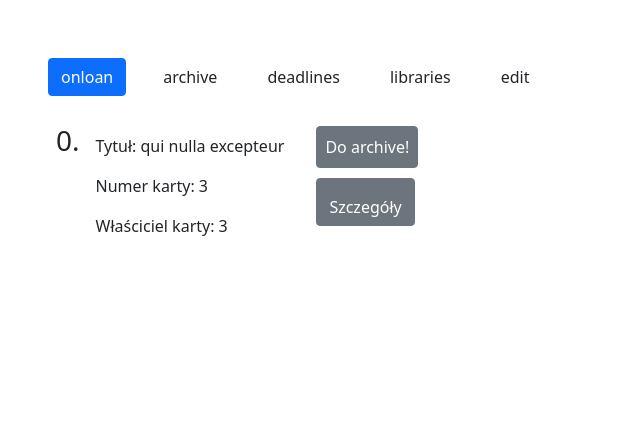
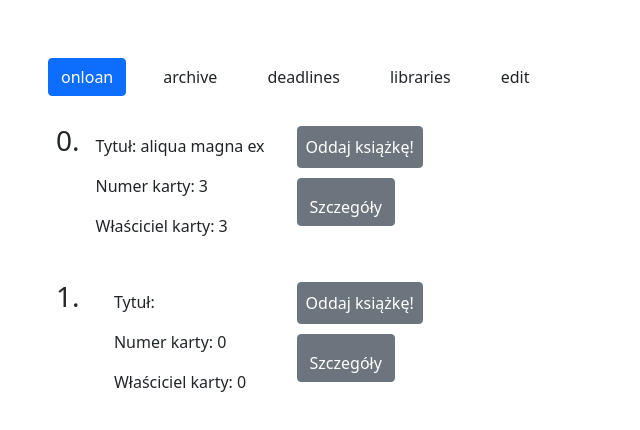
Before and after one commit to thiefunny/biblioteki-angular, an Angular app: page /onloan in a window 1280 px wide. Shown: the top 430 px of the page, without its empty margins (0-640 px from the left). Built offline with nearby package versions, Linux system fonts and the light colour scheme; data requests are answered from the project's data file.

Commit message:
work in progress

```diff
--- a/api/db.json
+++ b/api/db.json
@@ -1,14 +1,24 @@
 {
   "onloan": [
     {
-      "id": 0,
-      "title": "qui nulla excepteur",
+      "id": 2,
+      "title": "aliqua magna ex",
       "cardId": 3,
-      "penalty": 6,
+      "penalty": 1,
+      "returned": true,
+      "libraryId": 2,
+      "dateOfLoan": "2022-05-18T09:28:40.207Z",
+      "returnDate": "2023-04-23T18:25:43.511Z"
+    },
+    {
+      "title": "",
+      "libraryId": 0,
+      "dateOfLoan": "2023-01-06T09:44:20.580Z",
+      "cardId": 0,
+      "penalty": 0,
       "returned": false,
-      "libraryId": 2,
-      "dateOfLoan": "2022-02-20T23:35:54.877Z",
-      "returnDate": "2023-04-23T18:25:43.511Z"
+      "returnDate": "2023-01-06T09:44:20.580Z",
+      "id": 6
     }
   ],
   "archive": [
@@ -23,14 +33,14 @@
       "returnDate": "2023-04-23T18:25:43.511Z"
     },
     {
-      "id": 2,
-      "title": "aliqua magna ex",
-      "cardId": 3,
-      "penalty": 1,
-      "returned": true,
-      "libraryId": 2,
-      "dateOfLoan": "2022-05-18T09:28:40.207Z",
-      "returnDate": "2023-04-23T18:25:43.511Z"
+      "title": "",
+      "libraryId": 0,
+      "dateOfLoan": "2023-01-06T09:43:14.197Z",
+      "cardId": 0,
+      "penalty": 0,
+      "returned": false,
+      "returnDate": "2023-01-06T09:43:14.198Z",
+      "id": 5
     }
   ],
   "libraries": [
--- a/src/app/book-details/book-details.component.ts
+++ b/src/app/book-details/book-details.component.ts
@@ -8,7 +8,7 @@ import {
   UrlSegment,
 } from '@angular/router';
 import { BookService } from 'src/app/shared/book.service';
-import { Book } from '../shared/book.interface';
+import { BookAttrs } from '../shared/book.interface';
 import { Subscription } from 'rxjs';
 
 @Component({
@@ -19,7 +19,7 @@ import { Subscription } from 'rxjs';
 export class BookDetailsComponent implements OnInit, OnDestroy {
   subscriptions = new Subscription();
 
-  book: Book | undefined;
+  book: BookAttrs | undefined;
   books = this.bookService.books;
   router = inject(Router);
   activatedRoute = inject(ActivatedRoute);
@@ -34,7 +34,7 @@ export class BookDetailsComponent implements OnInit, OnDestroy {
       .subscribe((book) => (this.book = book));
 
     this.activatedRoute.params.subscribe(() => {
-      this.bookService.getBook(this.router.url).subscribe((book: Book) => {
+      this.bookService.getBook(this.router.url).subscribe((book: BookAttrs) => {
         this.book = book;
       });
     });
--- a/src/app/books/books-list.component.html
+++ b/src/app/books/books-list.component.html
@@ -12,11 +12,14 @@
       </div>
       <div class="ps-4 pe-4">
         <button class="btn btn-secondary p-2 d-block"
-                (click)="transfer(book)">Do {{targetDepartment}}!</button>
+                (click)="transfer(book)">{{transferCopy}}!</button>
         <button class="btn btn-secondary pt-3"
                 [routerLink]="[book.id]">Szczegóły</button>
       </div>
     </section>
   </section>
+  <p *ngIf="!books.length">
+    Brak książek
+  </p>
   <router-outlet></router-outlet>
 </div>
--- a/src/app/books/books-list.component.ts
+++ b/src/app/books/books-list.component.ts
@@ -1,7 +1,7 @@
-import { Component, Input, inject } from '@angular/core';
+import { ChangeDetectorRef, Component, Input, inject } from '@angular/core';
 import { ActivatedRoute, Router } from '@angular/router';
 import { Subscription } from 'rxjs';
-import { Book, Department, EDepartment } from '../shared/book.interface';
+import { BookAttrs, Department, EDepartment } from '../shared/book.interface';
 import { BookService } from '../shared/book.service';
 
 @Component({
@@ -14,46 +14,69 @@ export class BooksListComponent {
   bookService = inject(BookService);
   router = inject(Router);
   activatedRoute = inject(ActivatedRoute);
-  department = EDepartment;
-  _route = this.router.url;
-
-  @Input() currentDepartment: Department = EDepartment.onloan;
+  department = '';
+  cd = inject(ChangeDetectorRef);
 
   ngOnInit(): void {
-    let department = '';
-    this.activatedRoute.url.subscribe((url) => department = url[0].path);
-    this.bookService.getBooks(`/${department}`).subscribe((books: Book[]) => {
-      this.bookService.books = books;
-    });
+    this.subscriptions.add(
+      this.activatedRoute.url.subscribe(
+        (url) => (this.department = url[0].path)
+      )
+    );
+    this.subscriptions.add(
+      this.bookService
+        .getBooks(`/${this.department}`)
+        .subscribe((books: BookAttrs[]) => {
+          this.bookService.books = books;
+        })
+    );
   }
 
-  transfer(book: Book) {
-    switch (this._route.slice(1)) {
+  _transfer(book: BookAttrs, toDepartment: Department, fromDepartment: Department) {
+    this.subscriptions.add(
+      this.bookService.saveBook(book, toDepartment).subscribe({
+        next: () => console.log(`zapamietane w ${toDepartment}`),
+        error: () => console.log(`nie zapamietane ${toDepartment}`),
+      })
+    );
+    this.subscriptions.add(
+      this.bookService.deleteBook(book, fromDepartment).subscribe({
+        next: () => {
+          console.log(`skasowane z ${fromDepartment}`);
+          this.bookService.books.splice(
+            this.bookService.books.indexOf(book),
+            1
+          );
+        },
+        error: () => {
+          console.log(`nie skasowane z ${fromDepartment}`);
+        },
+      })
+    );
+  }
+
+  transfer(book: BookAttrs) {
+    switch (this.department) {
       case EDepartment.onloan:
-        {
-          this.bookService.saveBook(book, EDepartment.archive).subscribe();
-        }
+        this._transfer(book, EDepartment.archive, EDepartment.onloan);
         break;
       case EDepartment.archive:
-        {
-          this.bookService.saveBook(book, EDepartment.onloan).subscribe();
-        }
+        this._transfer(book, EDepartment.onloan, EDepartment.archive);
         break;
     }
   }
 
-  get targetDepartment(): EDepartment | string | undefined {
-    return this.currentDepartment === EDepartment.onloan
-      ? EDepartment.archive
-      : EDepartment.onloan.slice(0, -1);
+  get transferCopy(): string {
+    return this.department === EDepartment.onloan
+      ? 'Oddaj książkę'
+      : 'Wypożycz ponownie';
   }
 
-  get books(): Book[] {
+  get books(): BookAttrs[] {
     return this.bookService.books;
   }
 
   ngOnDestroy() {
-    // dlaczego tu działa unsubcribe on Destroy, skoro nie zostaje przeładowany komponent?
-    // this.subscriptions.unsubscribe();
+    this.subscriptions.unsubscribe();
   }
 }
--- a/src/app/form/form.component.ts
+++ b/src/app/form/form.component.ts
@@ -1,10 +1,17 @@
 import { HttpClient } from '@angular/common/http';
 import { Component, OnInit } from '@angular/core';
-import { FormControl, FormGroup } from '@angular/forms';
+import { FormControl, FormGroup, Validators } from '@angular/forms';
 import { environment } from 'src/environments/environment';
-import { Book } from '../shared/book.interface';
+import {
+  BookAttrs,
+  EDepartment,
+  IdCard,
+  Library,
+} from '../shared/book.interface';
 import { BookService } from '../shared/book.service';
 import { DatabaseService } from '../shared/database.service';
+import { Book } from '../shared/book.class';
+import { Subscription } from 'rxjs';
 
 @Component({
   selector: 'app-form',
@@ -13,11 +20,14 @@ import { DatabaseService } from '../shared/database.service';
 })
 export class FormComponent implements OnInit {
   now = new Date();
-  // route = inject(ActivatedRouteSnapshot)
+  book: BookAttrs | undefined;
+  libraries: Library[] | undefined;
+  idCards: IdCard[] | undefined;
 
-  get savedbook() {
-    return this.bookService.savedbook;
-  }
+  constructor(
+    private bookService: BookService,
+    private database: DatabaseService
+  ) {}
 
   // get returnDate(): Date | undefined {
   //   if (this.dateOfLoan) {
@@ -27,55 +37,72 @@ export class FormComponent implements OnInit {
   // },
 
   bookForm = new FormGroup({
-    title: new FormControl('Przykładowa książka'),
-    library: new FormControl('32'),
-    dateOfLoan: new FormControl(new Date()),
-    idCard: new FormControl(null),
-    penalty: new FormControl(0),
-    returned: new FormControl(false),
-    returnDate: new FormControl(new Date()),
+    title: new FormControl('', {
+      nonNullable: true,
+      validators: [Validators.required],
+    }),
+
+    libraryId: new FormControl(0, {
+      nonNullable: true,
+      validators: [Validators.required],
+    }),
+
+    dateOfLoan: new FormControl(new Date(), { nonNullable: true }),
+
+    cardId: new FormControl(0, {
+      nonNullable: true,
+      validators: [Validators.required],
+    }),
+
+    penalty: new FormControl(0, { nonNullable: true }),
+    returned: new FormControl(false, { nonNullable: true }),
+    returnDate: new FormControl(new Date(), { nonNullable: true }),
   });
 
   onSubmit() {
-    console.log(this.bookForm.getRawValue());
-    // const book: Book = this.bookForm.getRawValue
-
-    // console.log(book);
-
-    // this.bookService.addBook(book);
-
-    this.httpClient
-      .get<Book[]>(`${environment.apiUrl}/books`)
-      .subscribe((books) => {
-        this.bookService.books = books;
-      });
+    const newBook = this.bookForm.getRawValue();
+    this.bookService.saveBook(newBook, EDepartment.onloan).subscribe({
+      next: () => {
+        console.log('saved');
+      },
+    });
   }
 
   librarySelected = this.database.librarySelected;
   cardSelected = this.database.cardSelected;
-  libraries = this.database.getLibraries;
-  idCards = this.database.getIDcards;
 
-  constructor(
-    private bookService: BookService,
-    private database: DatabaseService,
-    private httpClient: HttpClient,
-  ) {}
-
-  onLibrarySelected(event: any) {
-    this.bookService.onLibrarySelected(event);
-    this.librarySelected = this.database.librarySelected;
+  getLibraries(): Subscription {
+    return this.bookService
+      .getLibraries()
+      .subscribe((libraries) => (this.libraries = libraries));
   }
 
-  onCardSelected(event: any) {
-    this.bookService.onCardSelected(event);
-    this.cardSelected = this.database.cardSelected;
-    // console.log(this.cardSelected);
+  getIdCards(): Subscription {
+    return this.bookService.getIdCards().subscribe((idCards) => {
+      this.idCards = idCards;
+      // console.log(this.idCards);
+    });
   }
 
+  get savedbook() {
+    return this.bookService.savedbook;
+  }
+
+  // onLibrarySelected(event: any) {
+  //   this.bookService.onLibrarySelected(event);
+  //   this.librarySelected = this.database.librarySelected;
+  // }
+
+  // onCardSelected(event: any) {
+  //   this.bookService.onCardSelected(event);
+  //   this.cardSelected = this.database.cardSelected;
+  //   // console.log(this.cardSelected);
+  // }
+
   ngOnInit(): void {
+    this.getLibraries();
+    this.getIdCards();
     // const bookID = this.route.params['bookId'];
-// console.log(bookID);
-
+    // console.log(bookID);
   }
 }
--- a/src/app/shared/book.interface.ts
+++ b/src/app/shared/book.interface.ts
@@ -10,7 +10,7 @@ export interface Library {
   address: string;
 }
 
-export interface Book {
+export interface BookAttrs {
   id?: number;
   title: string;
   libraryId: number;
--- a/src/app/shared/book.service.ts
+++ b/src/app/shared/book.service.ts
@@ -2,14 +2,14 @@ import { HttpClient } from '@angular/common/http';
 import { Injectable } from '@angular/core';
 import { Observable } from 'rxjs';
 import { environment } from 'src/environments/environment';
-import { Book, Department } from './book.interface';
+import { BookAttrs, Department, IdCard, Library } from './book.interface';
 import { DatabaseService } from './database.service';
 
 @Injectable({
   providedIn: 'root',
 })
 export class BookService {
-  books: Book[] = [];
+  books: BookAttrs[] = [];
   savedbook = false;
 
   constructor(
@@ -17,14 +17,24 @@ export class BookService {
     private httpClient: HttpClient
   ) {}
 
-  getBooks(fromDepartment?: string): Observable<Book[]> {
-    return this.httpClient.get<Book[]>(
+  getBooks(fromDepartment?: string): Observable<BookAttrs[]> {
+    console.log(`getBooks(${environment.apiUrl}${fromDepartment})`);
+
+    return this.httpClient.get<BookAttrs[]>(
       `${environment.apiUrl}${fromDepartment}`
     );
   }
 
-  getBook(url: string): Observable<Book> {
-    return this.httpClient.get<Book>(`${environment.apiUrl}${url}`);
+  getBook(url: string): Observable<BookAttrs> {
+    return this.httpClient.get<BookAttrs>(`${environment.apiUrl}${url}`);
+  }
+
+  getLibraries(): Observable<Library[]> {
+    return this.httpClient.get<Library[]>(`${environment.apiUrl}/libraries`);
+  }
+
+  getIdCards(): Observable<IdCard[]> {
+    return this.httpClient.get<IdCard[]>(`${environment.apiUrl}/idCards`);
   }
 
   // private getLibraryAddress(libraryNumber: number) {
@@ -47,10 +57,16 @@ export class BookService {
     return (this.database.cardSelected = event.target.value);
   }
 
-  saveBook(book: Book, department: Department): Observable<Book> {
-    return this.httpClient.post<Book>(
-      `${environment.apiUrl}/${department}/${book.id}`,
+  saveBook(book: BookAttrs, department: Department): Observable<BookAttrs> {
+    return this.httpClient.post<BookAttrs>(
+      `${environment.apiUrl}/${department}`,
       book
+    );
+  }
+
+  deleteBook(book: BookAttrs, department: Department): Observable<BookAttrs> {
+    return this.httpClient.delete<BookAttrs>(
+      `${environment.apiUrl}/${department}/${book.id}`
     );
   }
 
@@ -63,7 +79,9 @@ export class BookService {
   }
 
   addBook(book: any) {
-    this.httpClient.post<Book>(`${environment.apiUrl}/books`, book).subscribe({
+    this.httpClient
+      .post<BookAttrs>(`${environment.apiUrl}/books`, book)
+      .subscribe({
         next: () => {
           // console.log('book.service.ts');
           this.saveConfirmation();
--- a/src/app/shared/reverse.pipe.ts
+++ b/src/app/shared/reverse.pipe.ts
@@ -1,9 +1,9 @@
 import { Pipe, PipeTransform } from '@angular/core';
-import { Book } from './book.interface';
+import { BookAttrs } from './book.interface';
 
 @Pipe({ name: 'reverse' })
 export class ReversePipe implements PipeTransform {
-  transform(value: Book[]) {
+  transform(value: BookAttrs[]) {
     return value.slice().reverse();
   }
 }
```
Also changed, not shown: src/app/form/form.component.html (+18 -9 lines), src/app/shared/book.class.ts (added, +23 -0 lines). Lines whose indentation alone changed are shown as unchanged.
